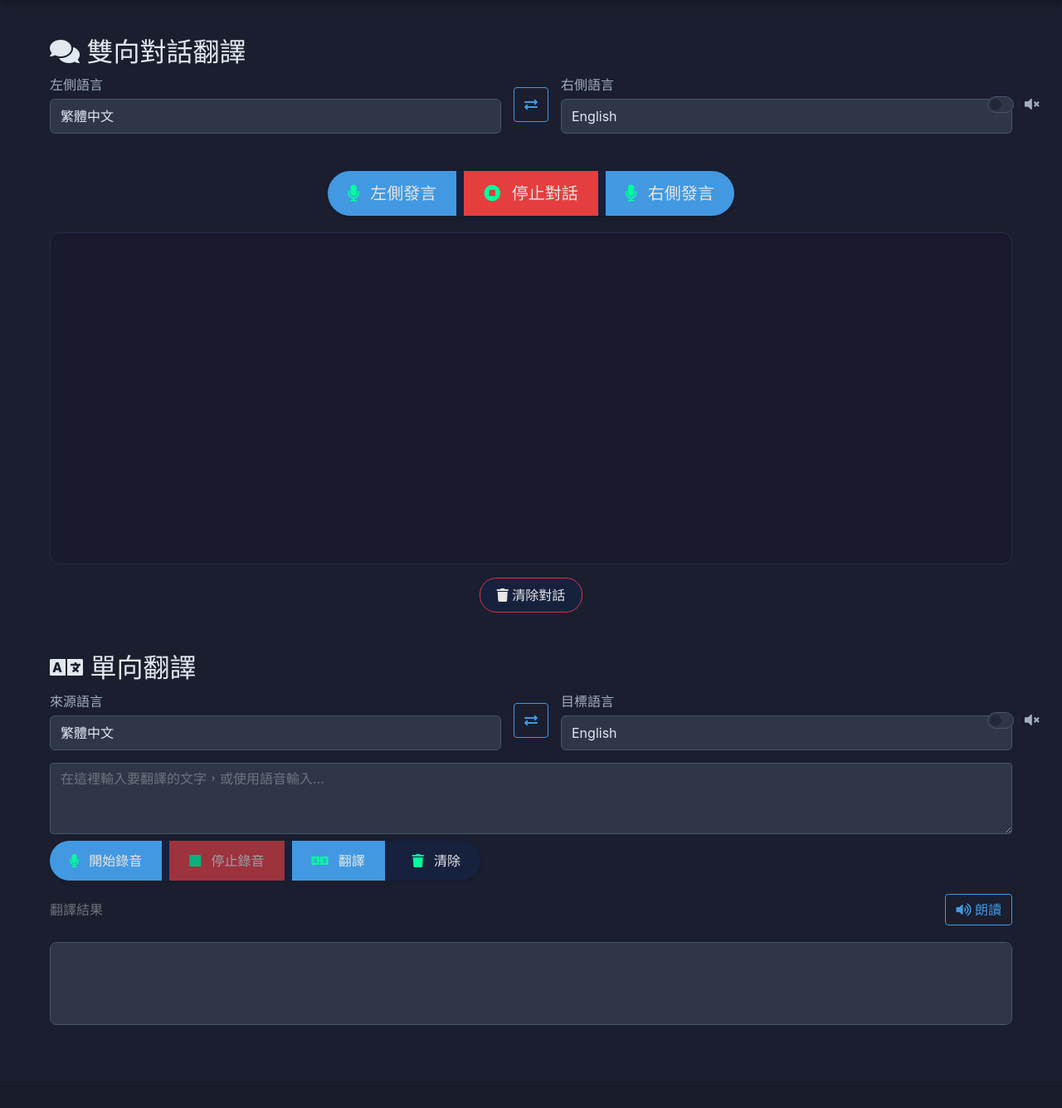
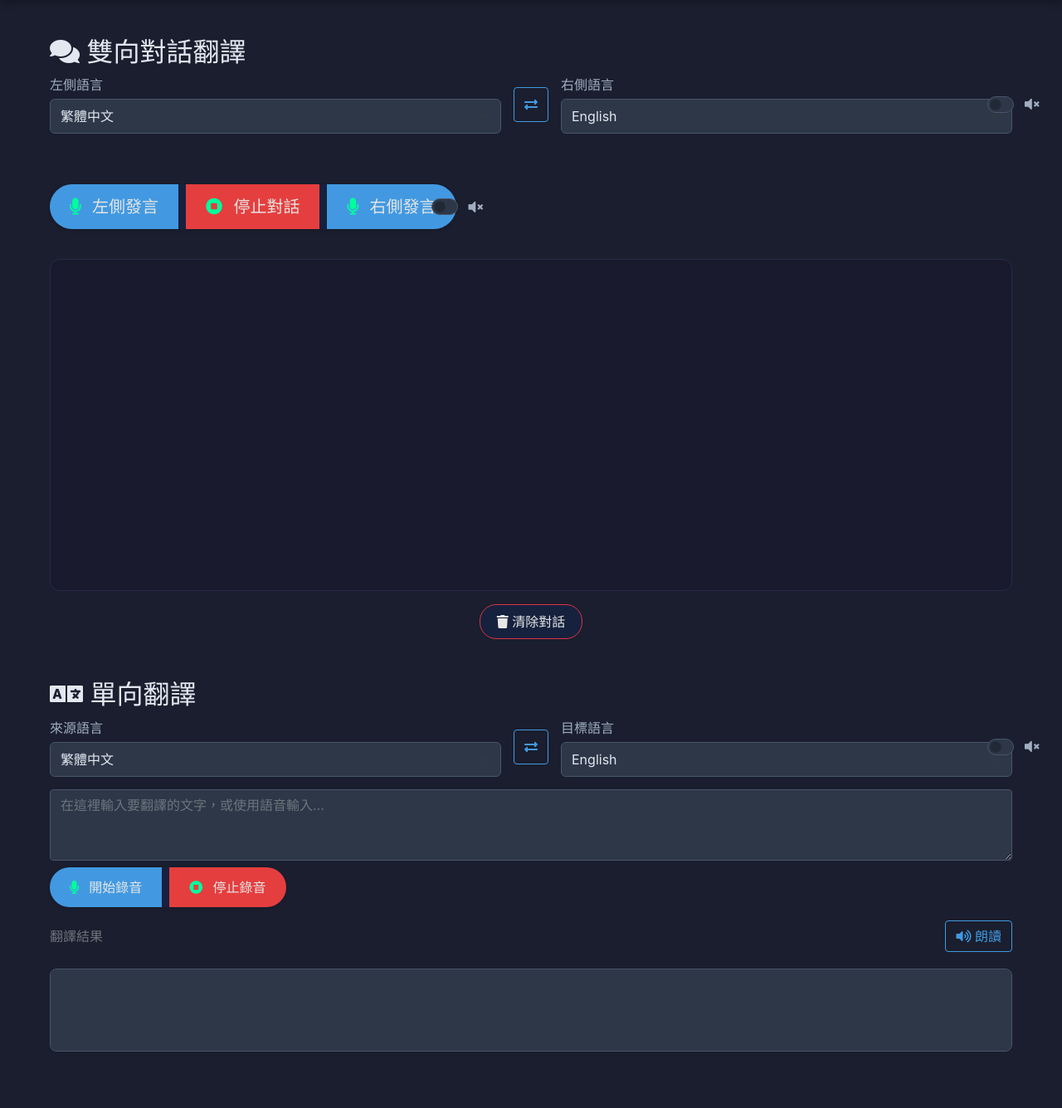
Before and after one commit to marmotkit/MDA01, a Flask app: page / in a window 1280 px wide. Shown: the part 97-1432 px from the top of the page at 83% size. Before the commit the page ends 1332 px from the top, so only its background shows below. Run offline with Flask 3, Linux system fonts and the light colour scheme.

Commit message:
Fix button functionality and layout

```diff
--- a/static/css/style.css
+++ b/static/css/style.css
@@ -46,11 +46,17 @@ body {
     display: block;
 }
 
+.conversation-controls {
+    position: relative;
+    display: inline-block;
+}
+
 .mute-switch {
     position: absolute;
     right: -50px;
     top: 50%;
     transform: translateY(-50%);
+    margin: 0;
 }
 
 .form-check-input {
--- a/templates/index.html
+++ b/templates/index.html
@@ -80,6 +80,12 @@
                                         <i class="fas fa-microphone"></i> 右側發言
                                     </button>
                                 </div>
+                                <div class="form-check form-switch mute-switch">
+                                    <input class="form-check-input" type="checkbox" id="muteModeBidirectional">
+                                    <label class="form-check-label" for="muteModeBidirectional">
+                                        <i class="fas fa-volume-mute"></i>
+                                    </label>
+                                </div>
                             </div>
                             <div class="recording-status text-center">
                                 <span id="leftStatus" class="badge" style="display: none;">
@@ -156,17 +162,11 @@
                                         <textarea class="form-control" id="inputText" rows="3"
                                             placeholder="在這裡輸入要翻譯的文字，或使用語音輸入..."></textarea>
                                         <div class="btn-group mt-2">
-                                            <button class="btn btn-primary" id="startRecording">
+                                            <button class="btn btn-primary" id="startRecordingSingle">
                                                 <i class="fas fa-microphone"></i> 開始錄音
                                             </button>
-                                            <button class="btn btn-danger" id="stopRecording" disabled>
-                                                <i class="fas fa-stop"></i> 停止錄音
-                                            </button>
-                                            <button class="btn btn-primary" id="translate">
-                                                <i class="fas fa-language"></i> 翻譯
-                                            </button>
-                                            <button class="btn btn-outline-danger" id="clearInput">
-                                                <i class="fas fa-trash"></i> 清除
+                                            <button class="btn btn-danger" id="stopRecordingSingle">
+                                                <i class="fas fa-stop-circle"></i> 停止錄音
                                             </button>
                                         </div>
                                         <span id="recordingStatus" class="badge bg-danger" style="display: none;">
```
Also changed, not shown: static/js/main.js (+105 -64 lines).
